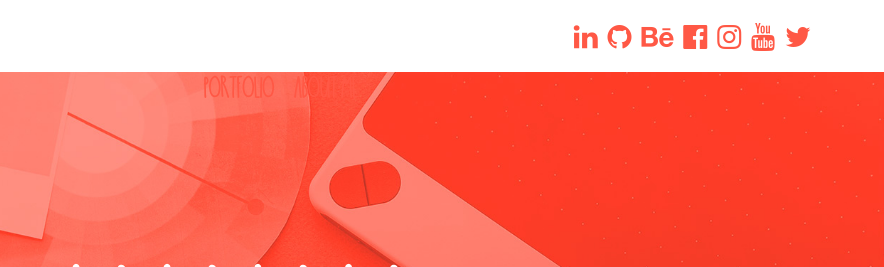
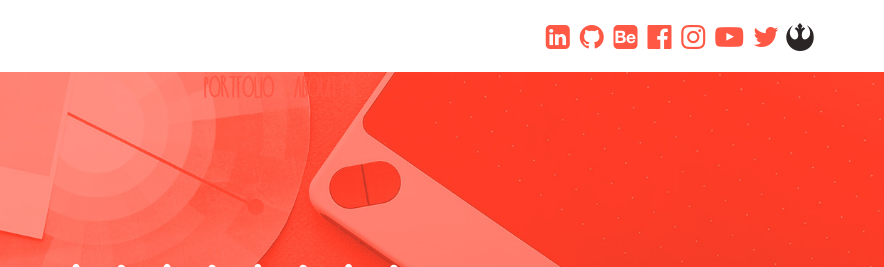
Before and after one commit to mihtoa/mihtoa.ppg.br, a plain HTML site: page index.html in a window 1280 px wide. Shown: the top 267 px of the page, 396-1280 px from the left. Drawn offline with nearby package versions, Linux system fonts and the light colour scheme.

Commit message:
icone resistance

```diff
--- a/css/style.css
+++ b/css/style.css
@@ -16,6 +16,9 @@ header span {
 header span a {
     color: #ff5845;
     padding: 3px;
+}
+header span i {
+    color: #2b2525;
 }
 header span a:hover {
     text-decoration: none;
--- a/index.html
+++ b/index.html
@@ -22,13 +22,15 @@
     <header class="navbar-top">
         <div class="container">
             <span class="pull-right">
-                <a class="fa fa-linkedin fa-2x" target="_blank" href="https://www.linkedin.com/in/mihtoa"></a>
+                <a class="fa fa-linkedin-square fa-2x" target="_blank" href="https://www.linkedin.com/in/mihtoa"></a>
                 <a class="fa fa-github fa-2x" target="_blank" href="https://github.com/mihtoa"></a>
-                <a class="fa fa-behance fa-2x" target="_blank" href="https://www.behance.net/mihtoa"></a>
+                <a class="fa fa-behance-square fa-2x" target="_blank" href="https://www.behance.net/mihtoa"></a>
                 <a class="fa fa-facebook-official fa-2x" target="_blank" href="https://www.facebook.com/mihtoa"></a>
                 <a class="fa fa-instagram fa-2x" target="_blank" href="https://www.instagram.com/mihtoa"></a>
-                <a class="fa fa-youtube fa-2x" target="_blank" href="https://www.youtube.com/user/Sentinelah"></a>
+                <a class="fa fa-youtube-play fa-2x" target="_blank" href="https://www.youtube.com/user/Sentinelah"></a>
                 <a class="fa fa-twitter fa-2x" target="_blank" href="https://twitter.com/masunat_"></a>
+                <i class="fa fa-rebel fa-2x" aria-hidden="true" ></i>
+
             </span>
             <div class="navbar-header">
               <a class="navbar-brand" href="#">
```
